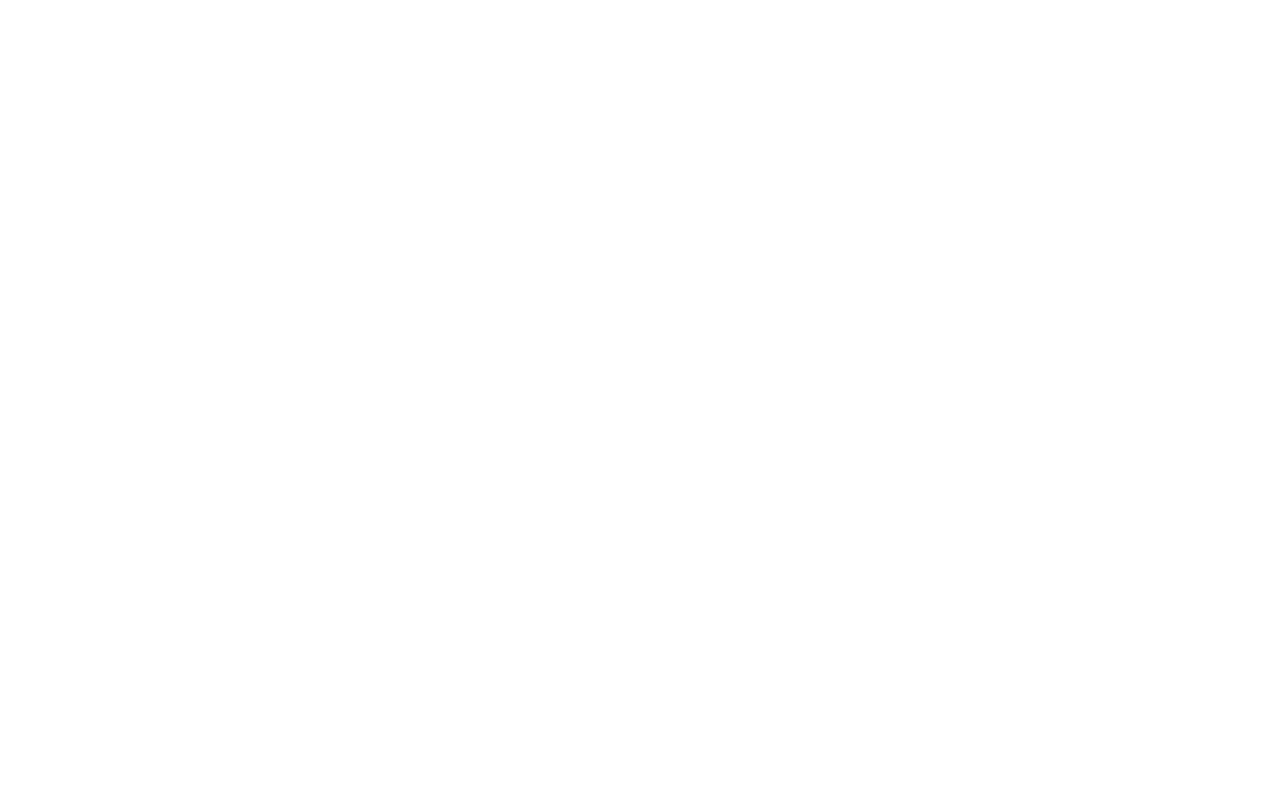
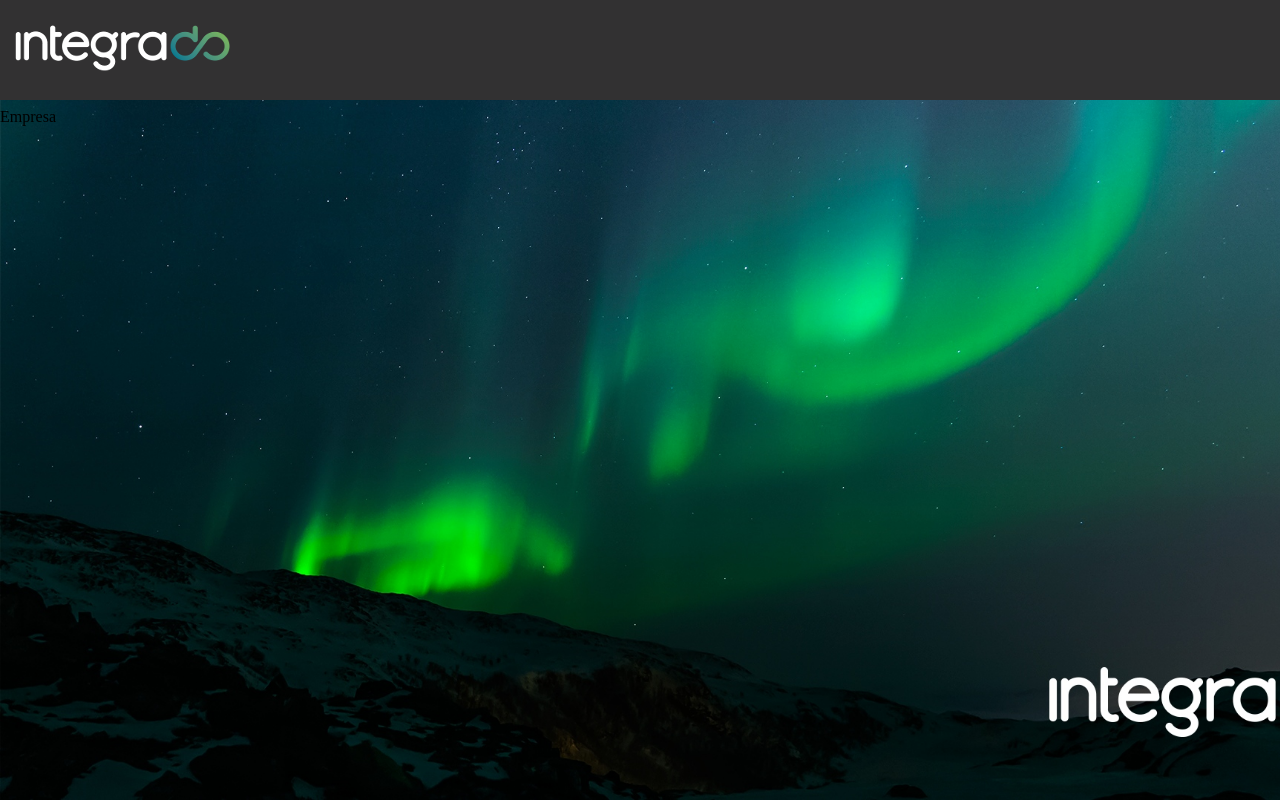
Before and after one commit to LUC4Slap/teste_front, a Nuxt app: page /infoEmpresa in a window 1280 px wide. Before the commit this address had no page. Built offline with nearby package versions, Linux system fonts and the light colour scheme; what vue-good-table would draw is missing.

Commit message:
Ajust tamanho do componente Header e faz pagina de infoEmpresa

```diff
--- a/components/Header.vue
+++ b/components/Header.vue
@@ -8,14 +8,14 @@
 
 <script>
 export default {
-  name: 'header-component',
+  name: 'HeaderComponent',
 }
 </script>
 
 <style scope>
 .logo {
   width: 100%;
-  height: 150px;
+  height: 100px;
   background-color: rgb(50, 49, 50);
   display: flex;
   align-items: center;
--- a/pages/index.vue
+++ b/pages/index.vue
@@ -23,7 +23,6 @@
     return {
       columns: this.$store.state.data.columns,
       rows: [],
-      results: [],
     }
   },
   async created() {
@@ -43,11 +42,16 @@
       }
       this.rows.push(parser)
     }
-    this.results.push(data)
+    this.$store.commit('data/ADD_RESULT', data)
   },
   methods: {
-    onRowDoubleClick(params) {
-      alert(JSON.stringify(params, null, 2))
+    async onRowDoubleClick(params) {
+      console.log(params)
+      await this.$store.commit('data/SET_USER', params)
+      this.$router.push({
+        name: 'infoEmpresa',
+        params: { ...params },
+      })
     },
   },
 }
@@ -55,6 +59,7 @@
 
 <style scoped>
 .main {
+  height: 100vh;
   background-image: url('../assets/background2.jpeg');
   background-repeat: no-repeat;
   background-size: cover;
--- /dev/null
+++ b/pages/infoEmpresa.vue
@@ -0,0 +1,36 @@
+<template>
+  <div class="main">
+    <Header />
+    <p>Empresa</p>
+    <pre>
+      {{ user }}
+    </pre>
+  </div>
+</template>
+
+<script>
+import Header from '../components/Header.vue'
+export default {
+  components: { Header },
+  data() {
+    return {
+      user: this.$store.state.data.teste,
+    }
+  },
+  created() {
+    // mounted() {
+    // const id = this.$route.params.id
+    // console.log(this.$route.params)
+    // console.log(this.$router.options.routes[0])
+  },
+}
+</script>
+
+<style scoped>
+.main {
+  height: 100vh;
+  background-image: url('../assets/background2.jpeg');
+  background-repeat: no-repeat;
+  background-size: cover;
+}
+</style>
--- a/store/data.js
+++ b/store/data.js
@@ -42,24 +42,22 @@
     },
   ],
   rows: [],
+  results: [],
+  teste: '',
 })
 
 export const mutations = {
-  ADD_ROWS: (state, payload) => {
-    const rows = []
-    for (const item of payload) {
-      const parser = {
-        id: item.id,
-        name: item.name,
-        username: item.username,
-        email: item.email,
-        phone: item.phone,
-        website: item.website,
-        company: item.company.name,
+  ADD_RESULT: (state, payload) => {
+    state.results.push(payload)
+  },
+  SET_USER: async (state, payload) => {
+    for (const item of state.results) {
+      if (item.id === payload.id) {
+        state.teste = item
       }
-      rows.push(parser)
     }
-    state.rows.push(rows)
+    const user = await state.results.filter((item) => item.id === payload.id)
+    console.log('usuario encontrado', user)
   },
 }
 
```
